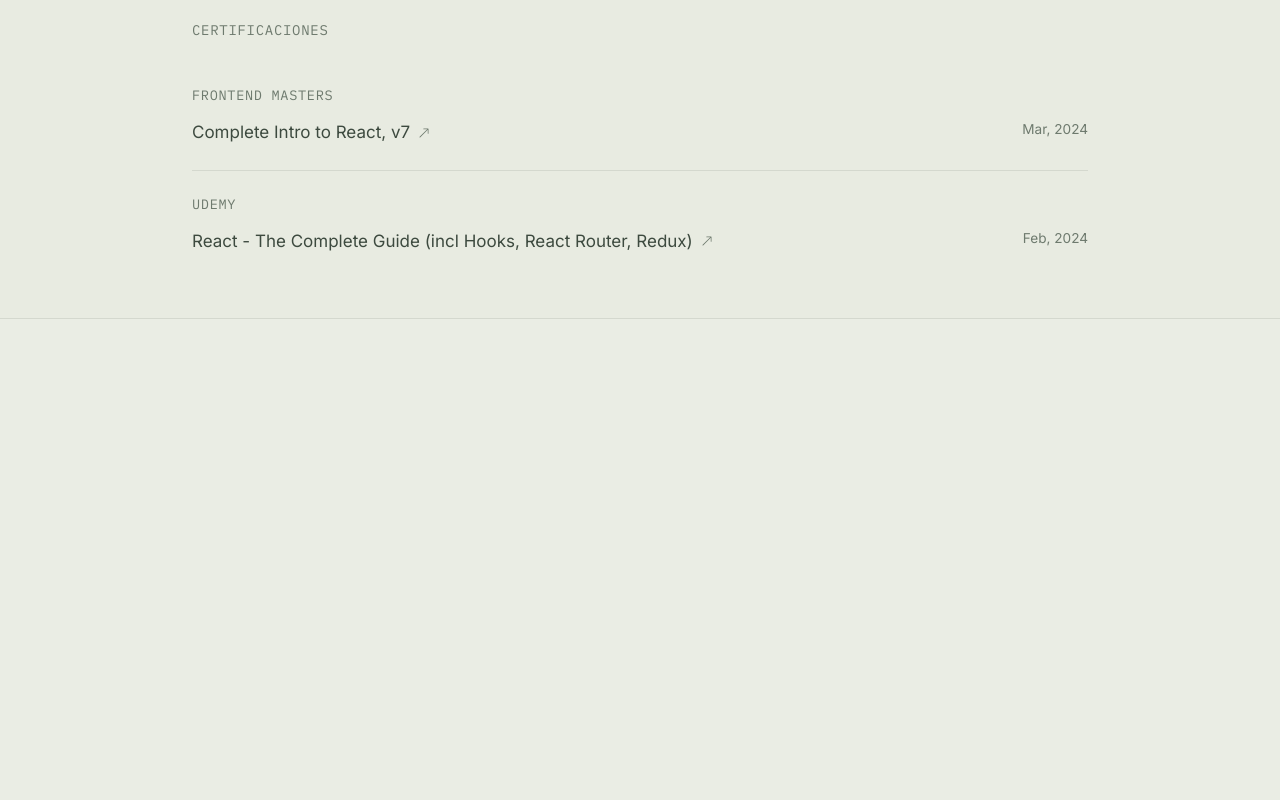
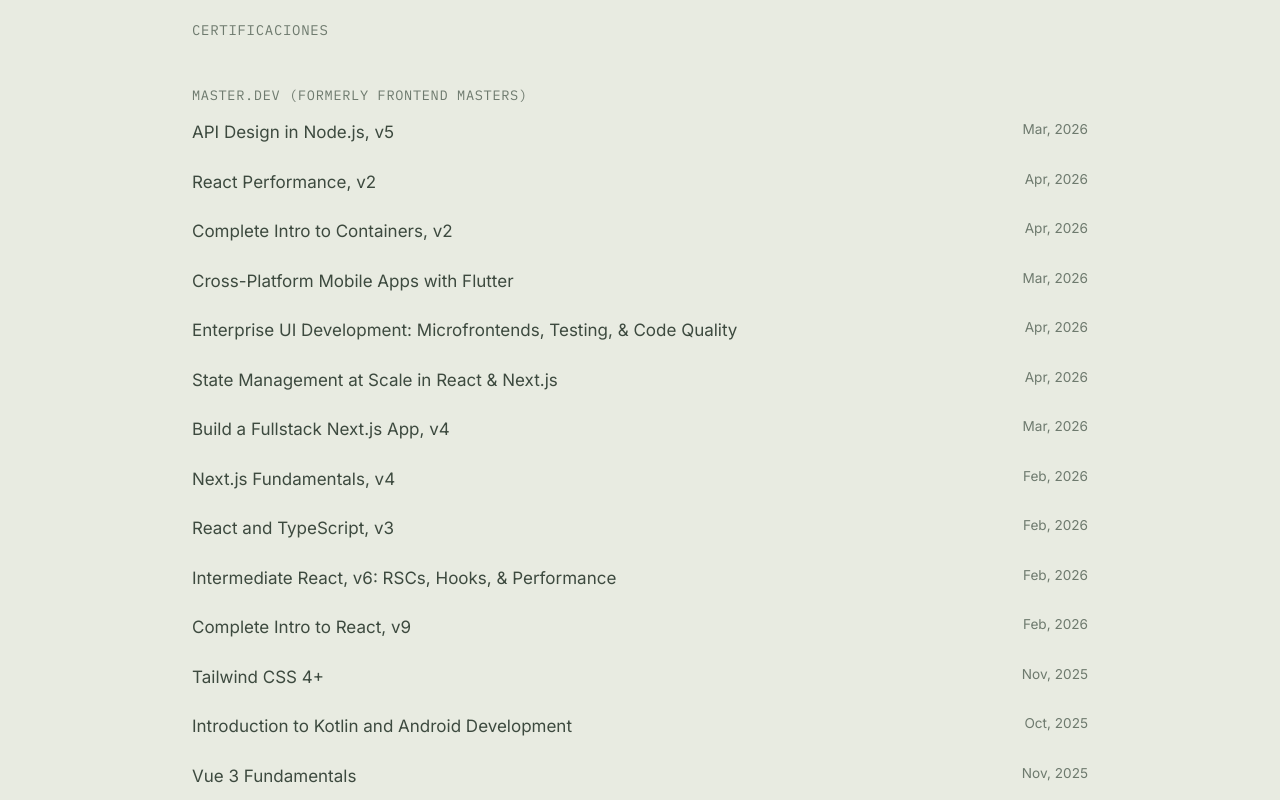
Before and after one commit to ivfrost/ivfrost-portfolio, a Next.js app: page / in a window 1280 px wide. Shown: the part 1280-2080 px from the top of the page. Before the commit the page ends 1599 px from the top, so only its background shows below. Built offline with nearby package versions, Linux system fonts and the light colour scheme.

Commit message:
feat: add real certification data

```diff
--- a/app/page.tsx
+++ b/app/page.tsx
@@ -4,7 +4,8 @@
 import Section from '@/components/organisms/Section';
 import ProjectList from '@/components/organisms/ProjectList';
 import { projects } from '@/data/projects';
-import { experience } from '@/data/experience';
+import experience from '@/data/experience';
+import certs from '@/data/certs';
 import CertList from '@/components/organisms/CertList';
 
 export default function Home() {
@@ -15,6 +16,7 @@
 					{ label: 'work', href: '#selected-work' },
 					{ label: 'experience', href: '#experience' },
 					{ label: 'certs', href: '#certifications' },
+					{ label: 'contact', href: '#contact' },
 				]}
 			/>
 			<main>
@@ -41,23 +43,7 @@
 					<ExperienceTimeline entries={experience} />
 				</Section>
 				<Section id="certifications" title="Certificaciones" variant="alt">
-					<CertList
-						items={[
-							{
-								title: 'Complete Intro to React, v7',
-								issuer: 'Frontend Masters',
-								date: 'Mar, 2024',
-								href: 'https://www.frontendmasters.com/certificates/...',
-							},
-							{
-								title:
-									'React - The Complete Guide (incl Hooks, React Router, Redux)',
-								issuer: 'Udemy',
-								date: 'Feb, 2024',
-								href: 'https://www.udemy.com/certificate/...',
-							},
-						]}
-					/>
+					<CertList items={certs} />
 				</Section>
 			</main>
 		</>
--- a/components/molecules/CertCard.tsx
+++ /dev/null
@@ -1,54 +0,0 @@
-import { ExternalLink } from 'lucide-react';
-import Link from 'next/link';
-import Card from './Card';
-
-interface CertCardProps {
-	title: string;
-	issuer: string;
-	date: string;
-	hasLeftRule?: boolean;
-	credentialUrl?: string;
-}
-
-export default function CertCard({
-	title,
-	issuer,
-	date,
-	hasLeftRule = false,
-	credentialUrl,
-}: CertCardProps) {
-	const content = (
-		<div className="flex flex-col gap-1">
-			<span className="text-sage-5 font-base">{issuer}</span>
-			<span className="text-sage-5 font-base">{date}</span>
-			{credentialUrl && (
-				<span className="absolute bottom-0 right-0 flex items-center gap-1 px-2 py-1 border-l border-t border-frost-4 text-sage-4">
-					<span className="font-mono text-xs tracking-widest uppercase">
-						verified
-					</span>
-					<ExternalLink className="w-3 h-3" />
-				</span>
-			)}
-		</div>
-	);
-
-	if (credentialUrl) {
-		return (
-			<Link
-				href={credentialUrl}
-				target="_blank"
-				rel="noopener noreferrer"
-				className="block"
-			>
-				<Card
-					title={title}
-					hasLeftRule={hasLeftRule}
-					content={content}
-					className={`${credentialUrl ? 'hover:bg-sage-4/10 hover:outline-ink-lite hover:border-ink-lite' : ''}`}
-				/>
-			</Link>
-		);
-	}
-
-	return <Card title={title} hasLeftRule={hasLeftRule} content={content} />;
-}
--- /dev/null
+++ b/components/molecules/CertEntry.tsx
@@ -0,0 +1,46 @@
+import Link from 'next/link';
+import { BsArrowUpRight } from 'react-icons/bs';
+
+interface CertEntryProps {
+	title: string;
+	date: string;
+	credentialUrl?: string;
+}
+
+export default function CertEntry({
+	title,
+	date,
+	credentialUrl,
+}: CertEntryProps) {
+	const content = (
+		<div className="relative flex flex-col gap-3 pr-24">
+			<span className="absolute right-0 top-0 text-xs text-text-meta">
+				{date}
+			</span>
+
+			<h4 className="text-base lg:text-md font-base text-text-muted flex items-center gap-2 group-hover:underline group-hover:decoration-text-muted underline-offset-4">
+				<span>{title}</span>
+				{credentialUrl && (
+					<BsArrowUpRight size={12} className="text-text-meta" />
+				)}
+			</h4>
+		</div>
+	);
+
+	return (
+		<div className="group">
+			{credentialUrl ? (
+				<Link
+					href={credentialUrl}
+					target="_blank"
+					rel="noopener noreferrer"
+					className="block"
+				>
+					{content}
+				</Link>
+			) : (
+				content
+			)}
+		</div>
+	);
+}
--- a/components/organisms/CertList.tsx
+++ b/components/organisms/CertList.tsx
@@ -1,5 +1,4 @@
-import Link from 'next/link';
-import { BsArrowUpRight } from 'react-icons/bs';
+import CertEntry from '../molecules/CertEntry';
 
 export interface CertListProps {
 	items: {
@@ -26,43 +25,19 @@
 	return (
 		<div className="divide-y divide-border space-y-6">
 			{Object.entries(groupedItems).map(([issuer, issuerItems]) => (
-				<section key={issuer} className="pb-6 space-y-4">
+				<section className="pb-6 space-y-4" key={issuer + issuerItems[0].title}>
 					<h3 className="font-mono text-xs uppercase tracking-wider text-text-meta">
 						{issuer}
 					</h3>
 					<div className="space-y-6">
-						{issuerItems.map((item) => {
-							const content = (
-								<div className="relative flex flex-col gap-3 pr-24">
-									<span className="absolute right-0 top-0 text-xs text-text-meta">
-										{item.date}
-									</span>
-									<h4 className="text-base lg:text-md font-base text-text-muted flex items-center gap-2 group-hover:underline group-hover:decoration-text-muted underline-offset-4">
-										<span>{item.title}</span>
-										{item.href && (
-											<BsArrowUpRight size={12} className="text-text-meta" />
-										)}
-									</h4>
-								</div>
-							);
-
-							return (
-								<div key={item.title} className="group">
-									{item.href ? (
-										<Link
-											href={item.href}
-											target="_blank"
-											rel="noopener noreferrer"
-											className="block"
-										>
-											{content}
-										</Link>
-									) : (
-										content
-									)}
-								</div>
-							);
-						})}
+						{issuerItems.map((item) => (
+							<CertEntry
+								key={item.title}
+								title={item.title}
+								date={item.date}
+								credentialUrl={item.href}
+							/>
+						))}
 					</div>
 				</section>
 			))}
--- /dev/null
+++ b/data/certs.tsx
@@ -0,0 +1,290 @@
+//Master.Dev (Formerly Frontend Masters) logo
+
+// API Design in Node.js, v5
+
+// Master.Dev (Formerly Frontend Masters)
+
+// Issued Apr 2026
+
+// Skills: Node.js, REST APIs, +6 skills
+// Thumbnail for api-design-nodejs-v5
+
+// api-design-nodejs-v5
+// Master.Dev (Formerly Frontend Masters) logo
+
+// React Performance, v2
+
+// Master.Dev (Formerly Frontend Masters)
+
+// Issued May 2026
+
+// Skills: React.js, React 19
+// Thumbnail for react-performance-v2
+
+// react-performance-v2
+// Master.Dev (Formerly Frontend Masters) logo
+
+// Complete Intro to Containers, v2
+
+// Master.Dev (Formerly Frontend Masters)
+
+// Issued May 2026
+
+// Skills: Docker Products, Containerization
+// Thumbnail for containers
+
+// containers
+// Master.Dev (Formerly Frontend Masters) logo
+
+// Cross-Platform Mobile Apps with Flutter
+
+// Master.Dev (Formerly Frontend Masters)
+
+// Issued Mar 2026
+
+// Skills: Cross-platform Development, Flutter, +2 skills
+// Thumbnail for flutter
+
+// flutter
+// Master.Dev (Formerly Frontend Masters) logo
+
+// Enterprise UI Development: Microfrontends, Testing, & Code Quality
+
+// Master.Dev (Formerly Frontend Masters)
+
+// Issued Apr 2026
+
+// Skills: Software Architecture, Scalability, +4 skills
+// Thumbnail for enterprise-ui-dev-v2
+
+// enterprise-ui-dev-v2
+// Master.Dev (Formerly Frontend Masters) logo
+
+// State Management at Scale in React & Next.js
+
+// Master.Dev (Formerly Frontend Masters)
+
+// Issued Apr 2026
+
+// Skills: React.js, Next.js
+// Thumbnail for react-nextjs-state
+
+// react-nextjs-state
+// Master.Dev (Formerly Frontend Masters) logo
+
+// Build a Fullstack Next.js App, v4
+
+// Master.Dev (Formerly Frontend Masters)
+
+// Issued Mar 2026
+
+// Skills: Next.js, React.js, +4 skills
+// Thumbnail for fullstack-app-next-v4-2
+
+// fullstack-app-next-v4-2
+// Master.Dev (Formerly Frontend Masters) logo
+
+// Next.js Fundamentals, v4
+
+// Master.Dev (Formerly Frontend Masters)
+
+// Issued Feb 2026
+
+// Skills: Next.js, Vitest, +1 skill
+// Thumbnail for Next.js fundamentals v4
+
+// Next.js fundamentals v4
+// Master.Dev (Formerly Frontend Masters) logo
+
+// React and TypeScript, v3
+
+// Master.Dev (Formerly Frontend Masters)
+
+// Issued Feb 2026
+
+// Skills: TypeScript, React.js, +2 skills
+// Thumbnail for React and TypeScript, v3
+
+// React and TypeScript, v3
+// Master.Dev (Formerly Frontend Masters) logo
+
+// Intermediate React, v6: RSCs, Hooks, & Performance
+
+// Master.Dev (Formerly Frontend Masters)
+
+// Issued Feb 2026
+
+// Skills: React.js, Web Development, +1 skill
+// Thumbnail for intermediate-react
+
+// intermediate-react
+// Master.Dev (Formerly Frontend Masters) logo
+
+// Complete Intro to React, v9
+
+// Master.Dev (Formerly Frontend Masters)
+
+// Issued Feb 2026
+
+// Skills: React.js, JavaScript Frameworks, +2 skills
+// Thumbnail for complete-react
+
+// complete-react
+// Master.Dev (Formerly Frontend Masters) logo
+
+// Tailwind CSS 4+
+
+// Master.Dev (Formerly Frontend Masters)
+
+// Issued Nov 2025
+
+// Skills: Tailwind CSS, Cascading Style Sheets (CSS)
+// Thumbnail for tailwind-css-v2.pdf
+
+// tailwind-css-v2.pdf
+// Master.Dev (Formerly Frontend Masters) logo
+
+// Introduction to Kotlin and Android Development
+
+// Master.Dev (Formerly Frontend Masters)
+
+// Issued Oct 2025
+
+// Skills: Android Studio, Kotlin, +1 skill
+// Thumbnail for android-kotlin-1.pdf
+
+// android-kotlin-1.pdf
+// Master.Dev (Formerly Frontend Masters) logo
+
+// Vue 3 Fundamentals
+
+// Master.Dev (Formerly Frontend Masters)
+
+// Issued Nov 2025
+
+// Skills: Vue.js, JavaScript, +3 skills
+// Thumbnail for vue-fundamentals-5.pdf
+
+// vue-fundamentals-5.pdf
+// Udemy logo
+
+// 15 Days of SQL: The Complete SQL Masterclass 2025
+
+// Udemy
+
+// Issued Apr 2025
+// Show credential
+
+// Skills: Data Analysis, PostgreSQL, +2 skills
+// Udemy logo
+
+// Spring Boot 4 REST APIs: Building Modern REST APIs
+
+// Udemy
+
+// Issued Jun 2025
+// Show credential
+
+// Skills: MySQL, OpenAPI, +7 skills
+// Udemy logo
+
+// Java Masterclass 2025: 130+ Hours of Expert Lessons
+
+// Udemy
+
+// Issued Dec 2025
+// Show credential
+
+// Skills: Core Java, IntelliJ IDEA, +5 skills
+
+import type { Cert } from './types';
+
+const certs: Cert[] = [
+	{
+		title: 'API Design in Node.js, v5',
+		issuer: 'Master.Dev (Formerly Frontend Masters)',
+		date: 'Mar, 2026',
+	},
+	{
+		title: 'React Performance, v2',
+		issuer: 'Master.Dev (Formerly Frontend Masters)',
+		date: 'Apr, 2026',
+	},
+	{
+		title: 'Complete Intro to Containers, v2',
+		issuer: 'Master.Dev (Formerly Frontend Masters)',
+		date: 'Apr, 2026',
+	},
+	{
+		title: 'Cross-Platform Mobile Apps with Flutter',
+		issuer: 'Master.Dev (Formerly Frontend Masters)',
+		date: 'Mar, 2026',
+	},
+	{
+		title: 'Enterprise UI Development: Microfrontends, Testing, & Code Quality',
+		issuer: 'Master.Dev (Formerly Frontend Masters)',
+		date: 'Apr, 2026',
+	},
+	{
+		title: 'State Management at Scale in React & Next.js',
+		issuer: 'Master.Dev (Formerly Frontend Masters)',
+		date: 'Apr, 2026',
+	},
+	{
+		title: 'Build a Fullstack Next.js App, v4',
+		issuer: 'Master.Dev (Formerly Frontend Masters)',
+		date: 'Mar, 2026',
+	},
+	{
+		title: 'Next.js Fundamentals, v4',
+		issuer: 'Master.Dev (Formerly Frontend Masters)',
+		date: 'Feb, 2026',
+	},
+	{
+		title: 'React and TypeScript, v3',
+		issuer: 'Master.Dev (Formerly Frontend Masters)',
+		date: 'Feb, 2026',
+	},
+	{
+		title: 'Intermediate React, v6: RSCs, Hooks, & Performance',
+		issuer: 'Master.Dev (Formerly Frontend Masters)',
+		date: 'Feb, 2026',
+	},
+	{
+		title: 'Complete Intro to React, v9',
+		issuer: 'Master.Dev (Formerly Frontend Masters)',
+		date: 'Feb, 2026',
+	},
+	{
+		title: 'Tailwind CSS 4+',
+		issuer: 'Master.Dev (Formerly Frontend Masters)',
+		date: 'Nov, 2025',
+	},
+	{
+		title: 'Introduction to Kotlin and Android Development',
+		issuer: 'Master.Dev (Formerly Frontend Masters)',
+		date: 'Oct, 2025',
+	},
+	{
+		title: 'Vue 3 Fundamentals',
+		issuer: 'Master.Dev (Formerly Frontend Masters)',
+		date: 'Nov, 2025',
+	},
+	{
+		title: '15 Days of SQL: The Complete SQL Masterclass 2025',
+		issuer: 'Udemy',
+		date: 'Apr, 2025',
+	},
+	{
+		title: 'Spring Boot 4 REST APIs: Building Modern REST APIs',
+		issuer: 'Udemy',
+		date: 'Jun, 2025',
+	},
+	{
+		title: 'Java Masterclass 2025: 130+ Hours of Expert Lessons',
+		issuer: 'Udemy',
+		date: 'Dec, 2025',
+	},
+];
+
+export default certs;
--- a/data/experience.tsx
+++ b/data/experience.tsx
@@ -2,7 +2,7 @@
 import type { Experience } from './types';
 import { BsArrowUpRight } from 'react-icons/bs';
 
-export const experience: Experience[] = [
+const experience: Experience[] = [
 	{
 		title: 'Desarrollador Full Stack',
 		company: 'Zaitec',
@@ -68,3 +68,5 @@
 		),
 	},
 ];
+
+export default experience;
```
Also changed, not shown: data/types.d.ts (+7 -0 lines).
